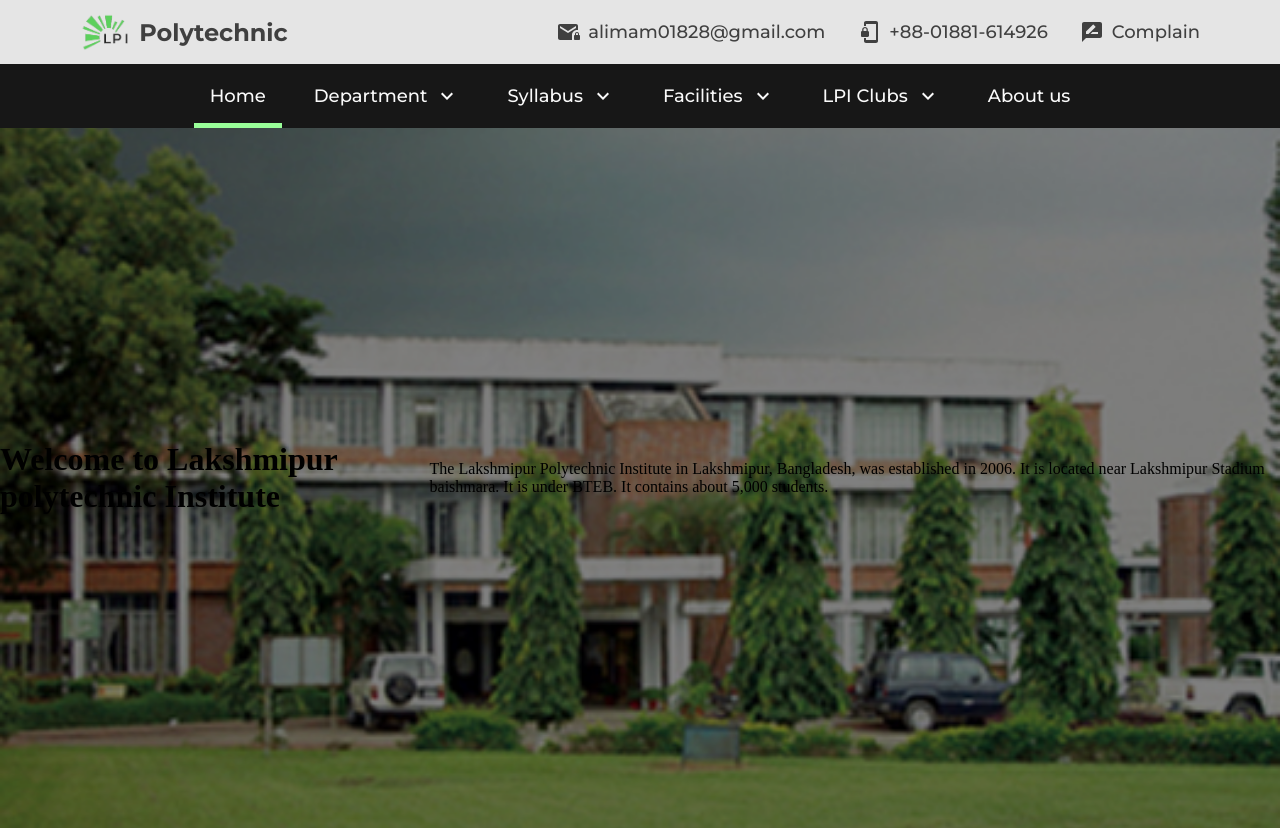
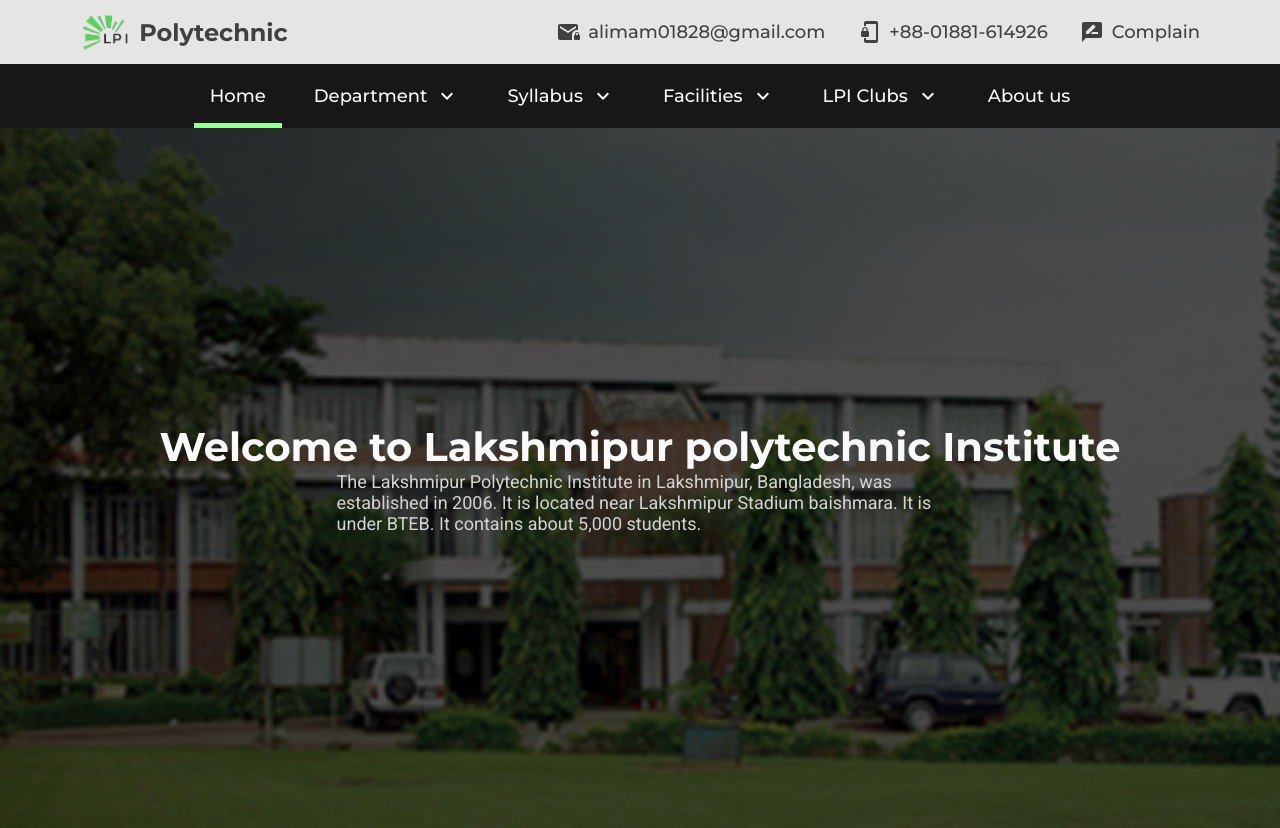
Before and after one commit to al-imam/lpi, a React (Vite) app: page / in a window 1280 px wide. Built offline with nearby package versions, Linux system fonts and the light colour scheme.

Commit message:
add basic style to heading and subtitle

```diff
--- a/src/pages/Home/home.module.css
+++ b/src/pages/Home/home.module.css
@@ -3,6 +3,7 @@
   width: 100%;
   height: 700px;
   display: flex;
+  flex-direction: column;
   justify-content: center;
   align-items: center;
 }
@@ -13,6 +14,19 @@
   z-index: -1;
   height: 700px;
   width: 100%;
-  filter: brightness(0.5);
+  filter: brightness(0.3);
   object-fit: cover;
 }
+
+.heading {
+  font-family: var(--ff-m);
+  font-size: 2.5rem;
+  color: var(--gray-50);
+}
+
+.subtitle {
+  font-family: var(--ff-r);
+  font-size: 1.125rem;
+  color: var(--gray-300);
+  width: 60ch;
+}
```
